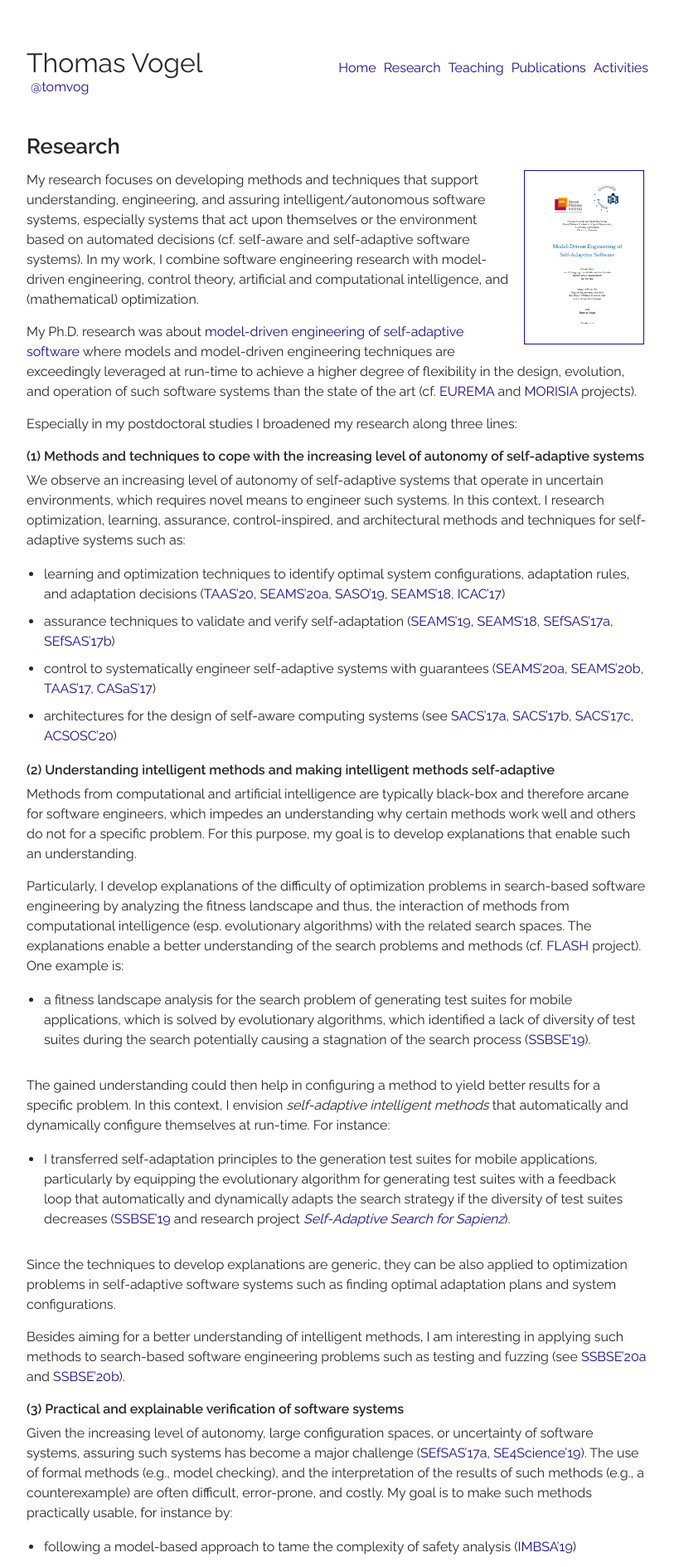
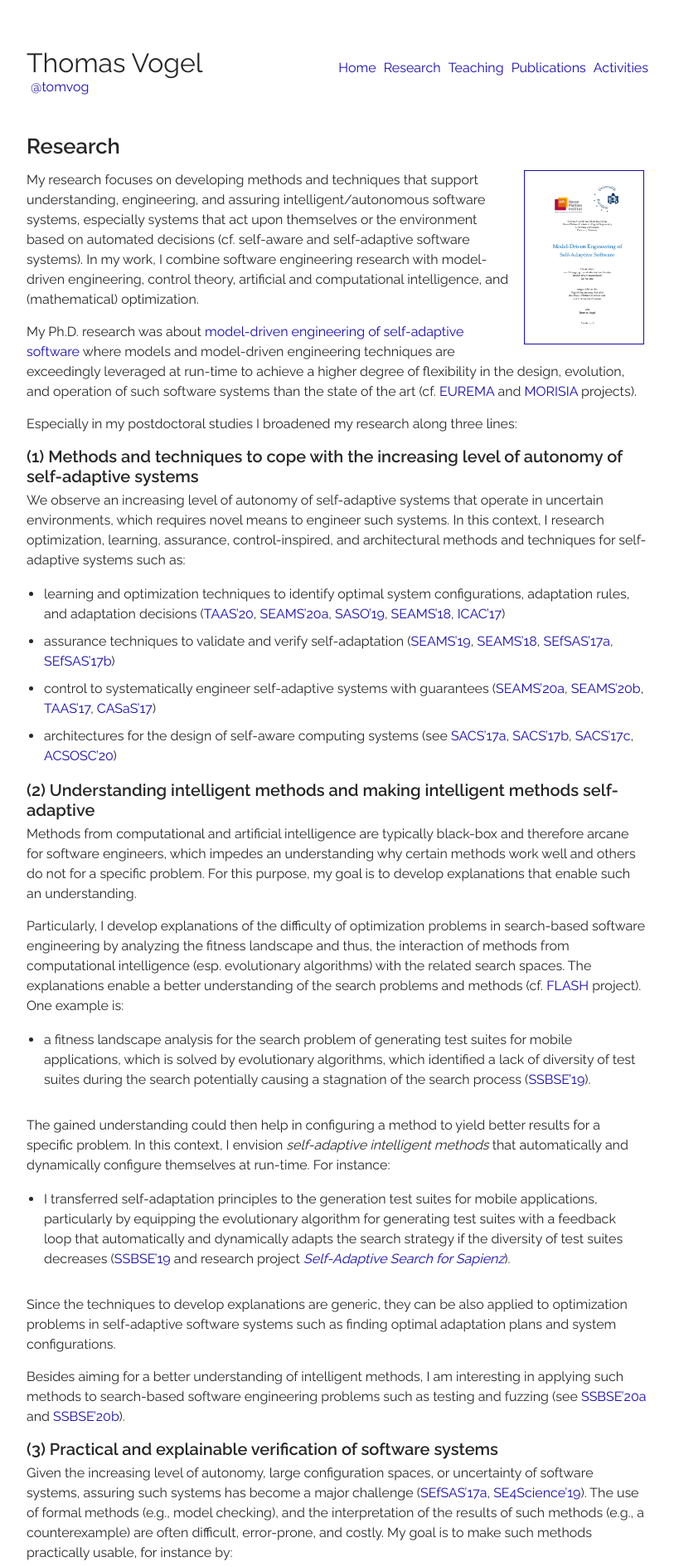
Before and after one commit to thomas-vogel/thomas-vogel.github.io, a Jekyll site: the page built from _pages/research.md, in a window 1280 px wide. Shown: the top 1888 px of the page at 83% size, without its empty margins (233-1046 px from the left). Built offline with Jekyll 4.4.1, drawn with Linux system fonts in a browser that asks for light colours.

Commit message:
Change layout.

```diff
--- a/_pages/research.md
+++ b/_pages/research.md
@@ -48,30 +48,30 @@
 
 # Projects
 
-## Deriving Trust Levels for Multi-Choice Data Analysis Workflows
+### Deriving Trust Levels for Multi-Choice Data Analysis Workflows
 A subproject of the [DFG Collaborative Research Center 1404 "FONDA -- Foundations of Workflows for Large-Scale Scientific Data Analysis"](https://fonda.hu-berlin.de/){:target="_blank"}, to which I contribute. The goal of the subproject is to improve the dependability of data analysis workflows in computational materials science by sampling configurations of such workflows and testing based on the NOMAD repository.
 
-## Self-Adaptive Search for Sapienz
+### Self-Adaptive Search for Sapienz
 Transferring self-adaptation principles to the search process of Sapienz, a search-based test suite generation tool for
 mobile applications (funded by the 2018 Facebook Testing and Verification Research Award). For further details, please have a look at the following presentation: [Search-Based App Testing, Fitness Landscape Analysis, and Diversity](https://www.tele-task.de/lecture/video/7788/){:target="_blank"}.
 
-## FLASH: Fitness landscape analysis to improve search-based software engineering
+### FLASH: Fitness landscape analysis to improve search-based software engineering
 Analyzing and understanding the search space and search methods for software engineering problems to improve state-of-the-art search
 heuristics to solve these problems
 (funded by DFG, [project website](https://www.informatik.hu-berlin.de/en/forschung-en/gebiete/se/research/ongoingprojects/flash){:target="_blank"}).
 
-## Specification and Verification of Requirements and Safety Contracts
+### Specification and Verification of Requirements and Safety Contracts
 Developing a domain-specific language for specifying and verifying requirements and safety contracts in the
 automotive industry, and techniques for explaining counter examples of the verification process (in cooperation with BOSCH Research).
 
-## Safe.Spec: Quality Assurance for Requirements Specifications
+### Safe.Spec: Quality Assurance for Requirements Specifications
 Developing a user-friendly, model-driven approach to specify, compose, and verify scenario-based requirements. This includes the pattern-based specification of scenarios using sequence diagrams, composing scenarios to automaton-based specifications, and integrating natural language-based property specification patterns with UPPAAL. (in cooperation with TWT GmbH, funded by BMBF, [project website](https://www.informatik.hu-berlin.de/en/forschung-en/gebiete/se/research/ongoingprojects/safespec){:target="_blank"}).
 
-## EUREMA: Executable Runtime Megamodels
+### EUREMA: Executable Runtime Megamodels
 A model-driven engineering approach to specify, execute, adapt, and evolve feedback loops in self-adaptive software systems ([project website](https://www.hpi.uni-potsdam.de/giese/public/mdelab/mdelab-projects/software-engineering-for-self-adaptive-systems/eurema/){:target="_blank"}).
 
-## MORISIA: Models at Runtime for Self-Adaptive Software
+### MORISIA: Models at Runtime for Self-Adaptive Software
 Researching runtime models for feedback loops in self-adaptive software systems to realize self-awareness and self-adaptation ([project website](https://www.hpi.uni-potsdam.de/giese/public/mdelab/mdelab-projects/software-engineering-for-self-adaptive-systems/morisia/){:target="_blank"}).
 
-## mRUBiS: modular Rice University Bidding System
+### mRUBiS: modular Rice University Bidding System
 An exemplar for model-based architectural self-healing and self-optimization of an information system. See [paper](publications/2018-SEAMSa) and [artifact at GitHub](https://github.com/thomas-vogel/mRUBiS){:target="_blank"}.
--- a/assets/css/main.scss
+++ b/assets/css/main.scss
@@ -98,8 +98,9 @@
 h2 {
 	margin-bottom: 15px;
 	margin-top: 15px;
-	font-size: 150%;
+	font-size: 1.5;
 	font-weight: bold;
+	line-height: 1.5;
 }
 p {
 	font-size: 1em;
@@ -217,13 +218,13 @@
 			line-height: 150%;
 		}
 		h2 {
-			font-size: 1.2em;
+			font-size: 1.6em;
 			font-weight: 400;
 			margin-top: 30px;
 			margin-bottom: 10px;
 		}
 		h3 {
-			font-size: 1em;
+			font-size: 1.25em;
 			font-weight: 600;
 			margin-top: 15px;
 			margin-bottom: 5px;
```
